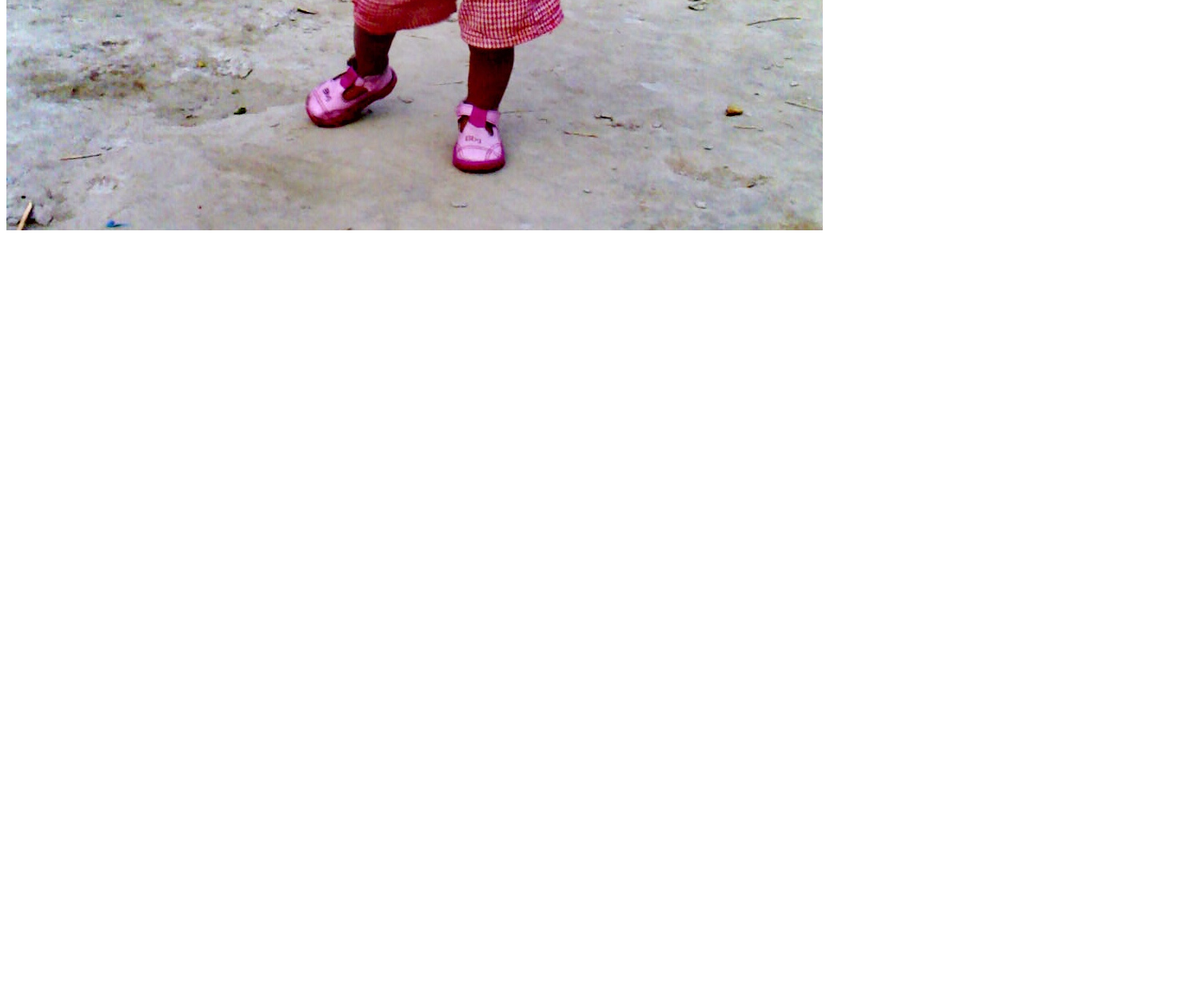
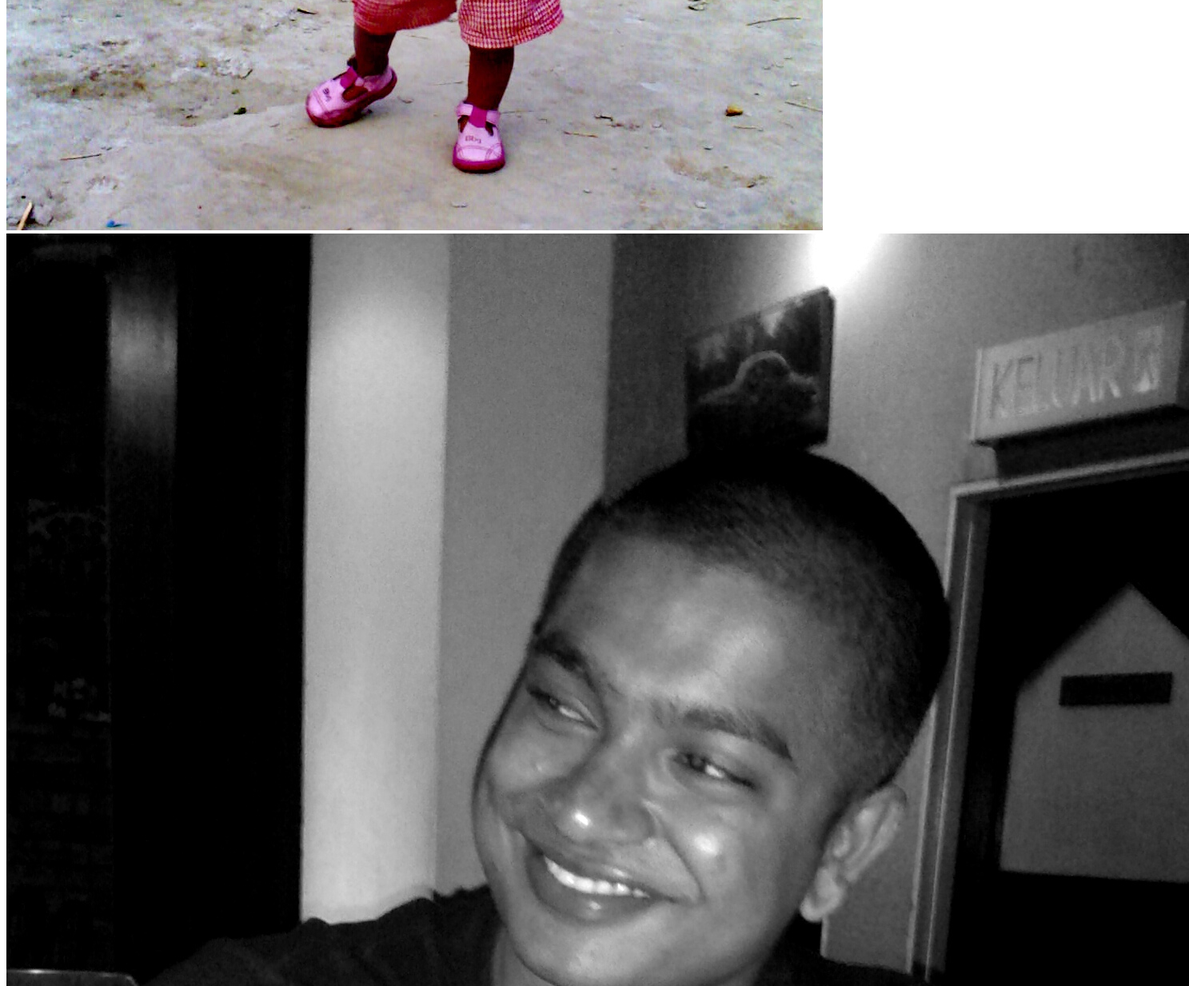
Before and after one commit to naembfh/my-first-repo, a plain HTML site: page style.html in a window 1280 px wide. Shown: the part 861-2094 px from the top of the page at 80% size, 1487 px wide, since content can reach past the window. Before the commit the page ends 1161 px from the top, so only its background shows below. Drawn offline with Linux system fonts and the light colour scheme.

Commit message:
nayem added

```diff
--- a/style.html
+++ b/style.html
@@ -10,5 +10,6 @@
     <h1>i can push to github</h1>
 <h2>mama i can code now </h2>
 <img src="alif.jpg">
+<img src="nayem.jpg"
 </body>
 </html>
```
Also changed, not shown: nayem.jpg (added).
